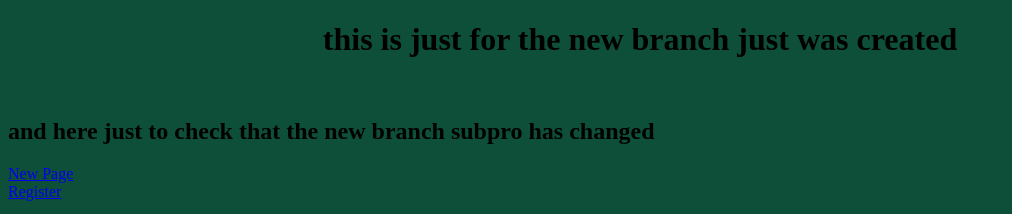
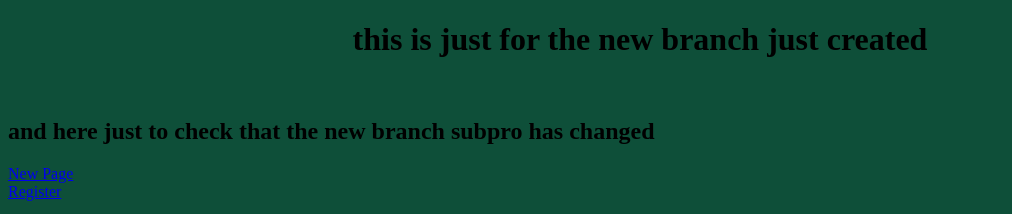
Before and after one commit to Mehdixv/myproject, a plain HTML site: page index.html in a window 1280 px wide. Shown: the top 214 px of the page, without its empty margins (0-1012 px from the left). Drawn offline with Linux system fonts and the light colour scheme.

Commit message:
--here are the new changes--

```diff
--- a/index.html
+++ b/index.html
@@ -9,7 +9,7 @@
 
 </head>
 <body>
-	<h1 >this is just for the new branch just was created </h1><br>
+	<h1 >this is just for the new branch just created </h1><br>
         <h2>and here just to check that the new branch subpro has changed</h2>
 	<a href="newpage.html">New Page</a><br>
 	<a href="register.html">Register</a>
```
